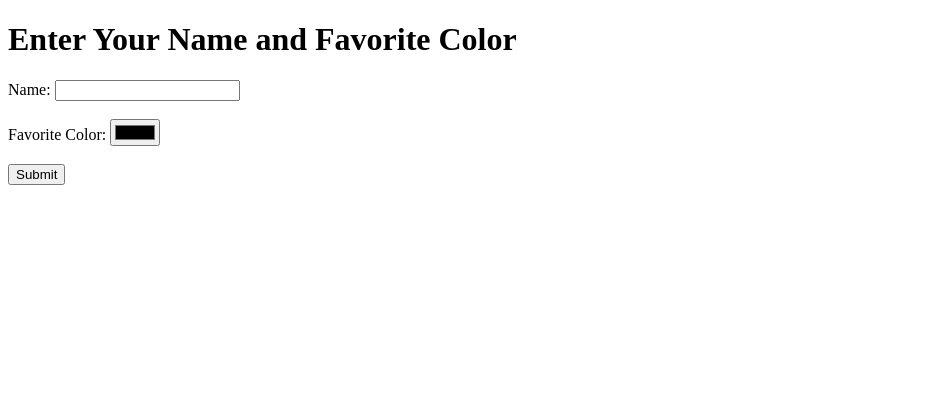
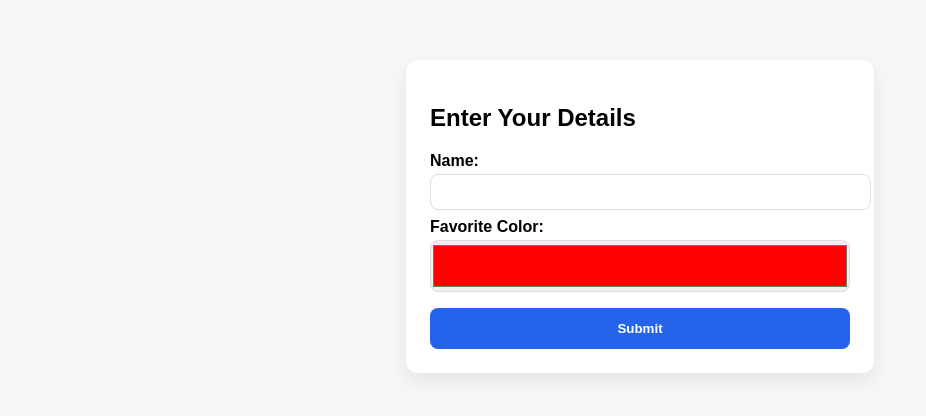
Before and after one commit to s3mar2003/php_project, a PHP site: page /form.php in a window 1280 px wide. Shown: the top 416 px of the page, without its empty margins (0-926 px from the left). Run offline with PHP 8.4, Linux system fonts and the light colour scheme.

```diff
--- a/form.php
+++ b/form.php
@@ -1,26 +1,38 @@
 <?php
-
 declare(strict_types=1);
 
-
+// This page displays the form to enter username and favorite color
 ?>
 
 <!DOCTYPE html>
 <html lang="en">
 <head>
-    <meta charset="UTF-8">
-    <title>User Form</title>
+  <meta charset="UTF-8" />
+  <title>Color Form</title>
+  <style>
+    body { font-family: sans-serif; background:#f7f7f7; }
+    .card { max-width:420px; margin:60px auto; background:#fff; padding:24px; border-radius:12px; box-shadow:0 8px 20px rgba(0,0,0,.08); }
+    label { display:block; margin:.5rem 0 .25rem; font-weight:600; }
+    input[type="text"], input[type="color"] { width:100%; padding:.6rem; border:1px solid #ddd; border-radius:8px; }
+    input[type="color"] { height:52px; padding:0; }
+    button { width:100%; margin-top:1rem; padding:.8rem; border:0; border-radius:8px; background:#2563eb; color:#fff; font-weight:700; cursor:pointer; }
+    button:hover { background:#1e40af; }
+  </style>
 </head>
 <body>
-    <h1>Enter Your Name and Favorite Color</h1>
-    <form action="result.php" method="POST">
-        <label for="name">Name:</label>
-        <input type="text" id="name" name="name" required><br><br>
+  <div class="card">
+    <h2>Enter Your Details</h2>
+<!--     POST is preferred here because it securely sends user data and does not show it in the URL
+-->
+     <form action="process.php" method="POST">
+        <label for="username">Name:</label>
+        <input type="text" name="username" id="username" required>
 
         <label for="color">Favorite Color:</label>
-        <input type="color" id="color" name="color" required><br><br>
+        <input type="color" name="color" id="color" value="#ff0000" required>
 
         <button type="submit">Submit</button>
     </form>
+  </div>
 </body>
 </html>
```
